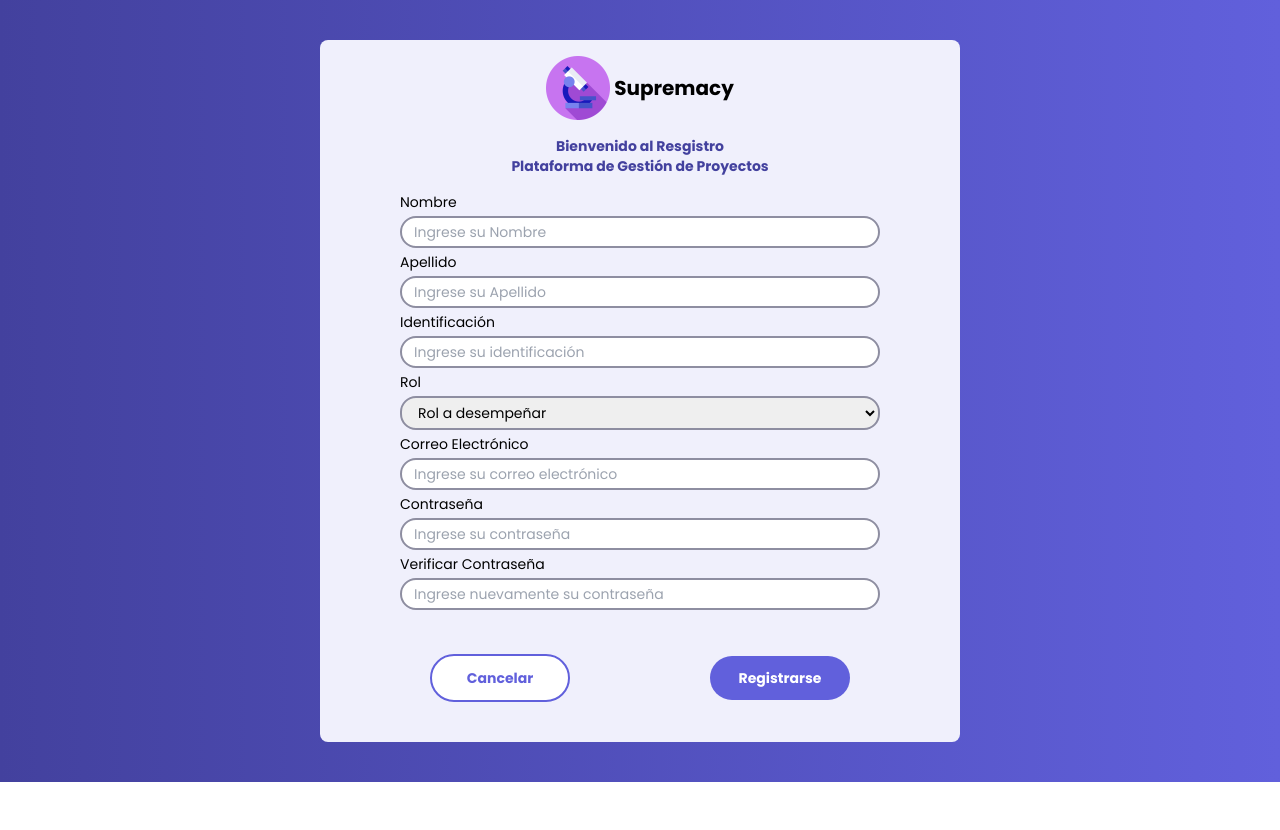
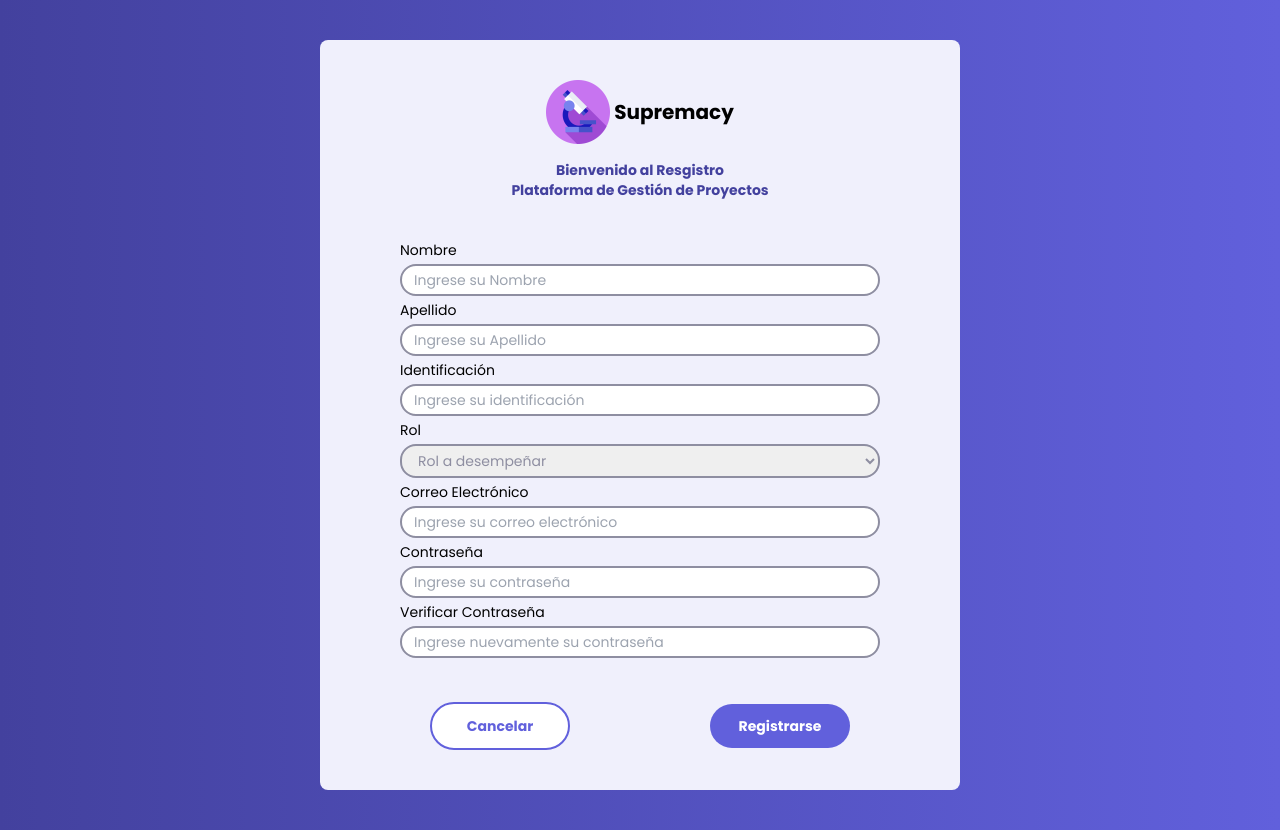
Before and after one commit to Ciclo4Mintic-Projects/gestProjects-MinTic, a React (Create React App) app: page /register in a window 1280 px wide. Before the commit the page ends 800 px from the top, so only its background shows below. Built offline with nearby package versions, Linux system fonts and the light colour scheme.

Commit message:
Ajustes adicionales en los estilos de la versión mobile, de la vista de registro

```diff
--- a/src/pages/authentication/SignUp.jsx
+++ b/src/pages/authentication/SignUp.jsx
@@ -1,5 +1,6 @@
 import React, {useRef} from 'react';
 import Logo from 'components/Logo';
+import { colors } from '@material-ui/core';
 
 const SignUp = () => {
 
@@ -18,13 +19,15 @@ const SignUp = () => {
     return (
         <div className="signUp-screen">
             <div className="signUp-container">
-                <div className="p-4">
+                <div className="md:p-10 p-4">
                     <Logo height={'h-16'} sizeText={'text-xl'}/>
                     <h2 className="text-sm text-center mt-4 text-purpleHover font-bold">Bienvenido al Resgistro <br/> Plataforma de Gestión de Proyectos</h2>
                 </div>
                 <form ref={formSignUp} onSubmit= {submitFormSignUp} className="form-signUp" >
                     <label htmlFor="nombre" className="label-signUp">
+                        <span className="hidden sm:block">
                             Nombre <br/>
+                        </span>
                         <input
                         name = "nombre"
                         className="input-signUp"
@@ -34,7 +37,9 @@ const SignUp = () => {
                         />
                     </label>
                     <label htmlFor="apellido" className="label-signUp">
+                        <span className="hidden sm:block">
                             Apellido <br/>
+                        </span>
                         <input
                         name = "apellido"
                         className="input-signUp"
@@ -44,7 +49,9 @@ const SignUp = () => {
                         />
                     </label>
                     <label htmlFor="identificacion" className="label-signUp">
+                        <span className="hidden sm:block">
                             Identificación <br/>
+                        </span>
                         <input
                         name = "identificacion"
                         className="input-signUp"
@@ -53,16 +60,21 @@ const SignUp = () => {
                         required
                         />
                     </label>
-                    <label htmlFor="rol" className="label-signUp">Rol <br/>
-                        <select name="rol" className="input-signUp">
-                            <option value="" disabled selected >Rol a desempeñar</option>
+                    <label htmlFor="rol" className="label-signUp">
+                        <span className="hidden sm:block">
+                          Rol <br/>
+                        </span>
+                        <select required name="rol" className="input-signUp text-grayTem">
+                            <option value="" disabled selected hidden label="Rol a desempeñar"></option>
                             <option value="Estudiante">Estudiante</option>
                             <option value="Lider">Lider</option>
                             <option value="Administrador">Administrador</option>
                         </select>
                     </label>
                     <label htmlFor="email" className="label-signUp">
+                        <span className="hidden sm:block">
                             Correo Electrónico <br/>
+                        </span>
                         <input
                         name = "email"
                         className="input-signUp"
@@ -72,7 +84,9 @@ const SignUp = () => {
                         />
                     </label>
                     <label htmlFor="contraseña" className="label-signUp">
+                        <span className="hidden sm:block">
                             Contraseña <br/>
+                        </span>
                         <input
                         name = "contraseña"
                         className="input-signUp"
@@ -82,7 +96,9 @@ const SignUp = () => {
                         />
                     </label>
                     <label htmlFor="verificarCont" className="label-signUp">
+                        <span className="hidden sm:block">
                             Verificar Contraseña <br/>
+                        </span>
                         <input
                         name = "VerificarCont"
                         className="input-signUp"
@@ -92,7 +108,7 @@ const SignUp = () => {
                         />
                     </label>
                 </form>
-                <div className="p-8 m-2 grid grid-cols-2 place-items-center text-xs md:text-sm" >
+                <div className="md:p-8 p-2 m-2 grid grid-cols-2 place-items-center text-xs md:text-sm" >
                     <button className="cancel-button-auth">Cancelar</button>
                     <button className="accept-button-auth">Registrarse</button>
                 </div>
--- a/src/styles/_signUp.css
+++ b/src/styles/_signUp.css
@@ -12,15 +12,15 @@
 }
 
 .form-signUp {
-    @apply flex flex-col text-xs md:text-sm items-start px-10 lg:px-20;
+    @apply flex flex-col text-xs md:text-sm items-start md:px-10 px-6 lg:px-20;
 }
 
 .label-signUp{
-    @apply w-full grid grid-cols-2 lg:block items-center;
+    @apply w-full sm:grid sm:grid-cols-2 lg:block items-center;
 }
 
 .input-signUp {
-    @apply my-1 px-3 py-1 w-full rounded-2xl border-solid border-grayTem border-2 hover:border-purpleHover ml-2 lg:ml-0;
+    @apply  my-1 px-3 py-1 w-full rounded-2xl border-solid border-grayTem border-2 hover:border-purpleHover ml-0 sm:ml-2 lg:ml-0;
 }
 
 .input-signUp:focus {
@@ -35,3 +35,7 @@
 .accept-button-auth {
     @apply bg-purpleTem w-2/4 min-w-min p-3 rounded-3xl text-white font-bold hover:bg-purpleHover;
 }
+
+option {
+    @apply text-blackTem;
+}
```
Lines whose indentation alone changed are shown as unchanged.
